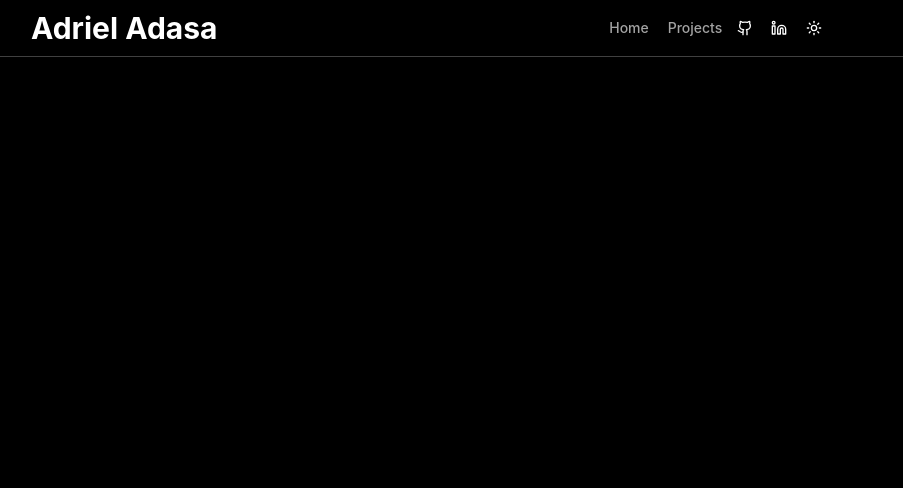
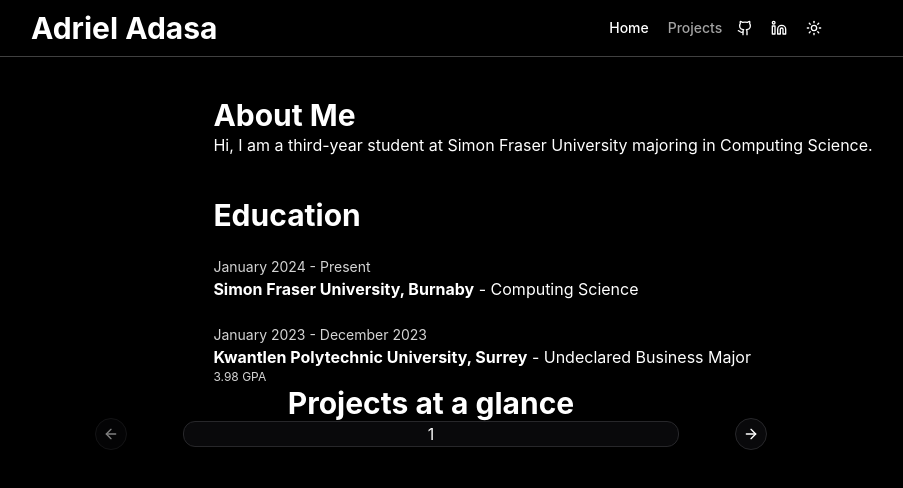
Before and after one commit to adr-ada/adr-ada.github.io, a React (Vite) app: page / in a window 1280 px wide. Shown: the top 488 px of the page, without its empty margins (209-1112 px from the left). Built offline with nearby package versions, Linux system fonts and the light colour scheme.

Commit message:
added education

```diff
--- a/src/App.tsx
+++ b/src/App.tsx
@@ -1,11 +1,12 @@
-import { BrowserRouter as Router, Route, Routes, useLocation } from 'react-router-dom';
+import { BrowserRouter as Router, Route, Routes } from 'react-router-dom';
 import './App.css'
 import Header from '@/components/my-header'
 import { ThemeProvider } from "@/components/theme-provider"
-import Tassy from './components/for-tassy';
-import TassysPage from './tassyspage';
+// import Tassy from './components/for-tassy';
+// import TassysPage from './tassyspage';
 import Projects from './Projects';
 import MainBody from './mainbody';
+
 function App() {
 
   return (
@@ -26,8 +27,9 @@ function MainContent() {
         <Header />
       </div>
       <Routes>
-        {<Route path="/website" element={<MainBody />} />}
+        {<Route path="/" element={<MainBody />} />}
         {<Route path="/projects" element={<Projects />} />}
+        {/* {<Route path="/TassysPage" element={<TassysPage />} />} */}
       </Routes>
     </>
   );
--- a/src/Projects.tsx
+++ b/src/Projects.tsx
@@ -1,13 +1,11 @@
-
-import { useState } from 'react';
 import {
     Card,
     CardContent,
     CardDescription,
-    CardFooter,
     CardHeader,
     CardTitle,
 } from "@/components/ui/card"
+
 const Projects = () => {
     const projectList = [
         { id: 1, name: "Spotify Insights", description: "This is the first project." },
@@ -32,20 +30,20 @@ const Projects = () => {
         //     </ul>
         // </div>
         <div className="flex flex-col">
-            <h1 className="text-3xl font-bold">My Projects</h1>
-            <div className="px-20 flex flex-col">
+            <h1 className="text-3xl font-bold py-10">My Projects</h1>
+            <div className="px-20 flex justify-center flex-wrap gap-6">
                 {projectList.map((project) => (
-                    <Card className="w-80" key={project.id}>
-                        <CardHeader>{project.name}</CardHeader>
+                    <Card className="w-1/4 h-40" key={project.id}>
+                        <CardHeader><CardTitle className="text-3xl font-bold">{project.name}</CardTitle></CardHeader>
                         <CardDescription></CardDescription>
                         <CardContent>{project.description}</CardContent>
                     </Card>
                 ))}
-                <Card className="w-80">
+                {/* <Card className="w-80">
                     <CardHeader className="text-3xl font-bold">Project 1</CardHeader>
                     <CardDescription>Project 1 description</CardDescription>
                     <CardContent>the content</CardContent>
-                </Card>
+                </Card> */}
             </div>
         </div>
     );
--- a/src/components/my-header.tsx
+++ b/src/components/my-header.tsx
@@ -50,11 +50,11 @@ const Header = () => {
                 <div className="flex flex-1 h-14 items-center justify-between">
                     <h1 className="text-3xl font-bold">Adriel Adasa</h1>
                     <nav className="flex items-center gap-0.5">
-                        <Link to="/website">
+                        <Link to="/">
                             <Button
                                 variant="ghost"
                                 size="icon"
-                                className={`h-8 w-16 px-0 border border-transparent hover:border-transparent bg-transparent hover:bg-zinc-200 focus-visible:bg-transparent ${location.pathname === "/website"
+                                className={`h-8 w-16 px-0 border border-transparent hover:border-transparent bg-transparent hover:bg-zinc-200 focus-visible:bg-transparent ${location.pathname === "/"
                                     ? "text-black dark:text-white"
                                     : "text-neutral-400"
                                     }`}
--- a/src/mainbody.tsx
+++ b/src/mainbody.tsx
@@ -7,22 +7,25 @@ import {
 } from "@/components/ui/carousel"
 import {
     Card,
-    CardContent,
-    CardDescription,
-    CardFooter,
-    CardHeader,
-    CardTitle,
+    // CardContent,
+    // CardDescription,
+    // CardFooter,
+    // CardHeader,
+    // CardTitle,
 } from "@/components/ui/card"
 
 const MainBody = () => {
-
+    const education = [
+        { id: 1, name: "Simon Fraser University", location: "Burnaby", major: "Computing Science", dates: "January 2024 - Present", bonus: "" },
+        { id: 2, name: "Kwantlen Polytechnic University", location: "Surrey", major: "Undeclared Business Major", dates: "January 2023 - December 2023", bonus: "3.98 GPA" },
+    ];
     return (
         <>
-            <div className="flex flex-col items-start ml-[33%]">
+            <div className="flex flex-col items-start ml-[33%] py-10">
                 <h1 className="text-3xl font-bold">
                     About Me
                 </h1>
-                <p className="max-w-2xl text-left">Hi, I am a third-year student at Simon Fraser University majoring in Computing Science. testest estestest etestet tests</p>
+                <p className="max-w-2xl text-left">Hi, I am a third-year student at Simon Fraser University majoring in Computing Science.</p>
                 {/* <Card className="w-[700px] h-20">
                     <CardHeader>
                         <CardTitle>About Me</CardTitle>
@@ -34,8 +37,15 @@ const MainBody = () => {
                 <h1 className="text-3xl font-bold">
                     Education
                 </h1>
-                <div className="max-w-2xl text-left"></div>
-                <p className="">test</p>
+                <div className="max-w-2xl text-left">
+                    {education.map((educ) => (
+                        <>
+                            <p className="text-sm text-neutral-300 pt-6">{educ.dates}</p>
+                            <p><span className="font-bold">{educ.name}, {educ.location}</span> - {educ.major}</p>
+                            <p className="text-xs text-neutral-300">{educ.bonus}</p>
+                        </>
+                    ))}
+                </div>
             </div>
             <div>
                 <h1 className="text-3xl font-bold">
@@ -43,8 +53,8 @@ const MainBody = () => {
                 </h1>
                 <Carousel className="w-full max-w-xl mx-auto px-10">
                     <CarouselContent>
-                        <CarouselItem ><Card>1</Card></CarouselItem>
-                        <CarouselItem><Card className="h-50" >1</Card></CarouselItem>
+                        <CarouselItem><Card>1</Card></CarouselItem>
+                        <CarouselItem><Card>1</Card></CarouselItem>
                         <CarouselItem><Card>1</Card></CarouselItem>
                     </CarouselContent>
                     <CarouselPrevious />
```
